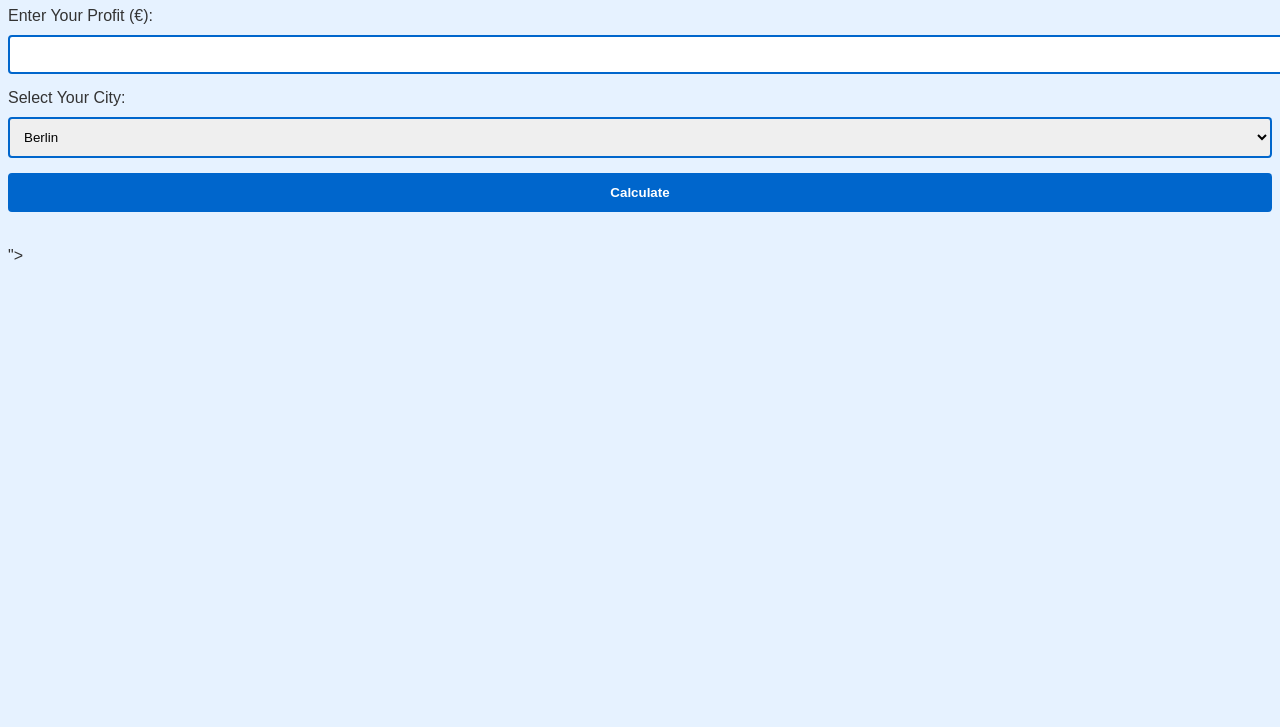
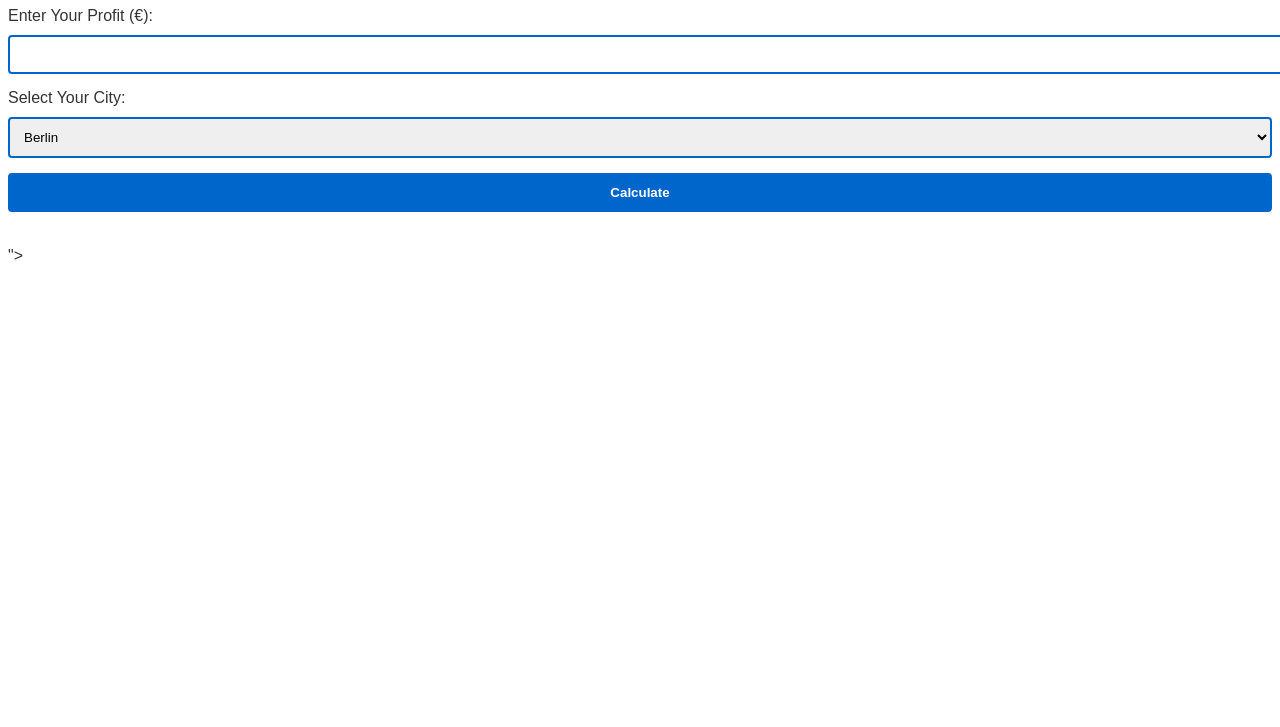
Before and after one commit to heyaytac/taxtrade, a plain HTML site: page index.html in a window 1280 px wide. Shown: the part 73-800 px from the top of the page. Drawn offline with Linux system fonts and the light colour scheme.

Commit message:
Update index.html

```diff
--- a/index.html
+++ b/index.html
@@ -5,7 +5,7 @@
     <style>
   body {
     font-family: Arial, sans-serif; /* Change this to match your website's font */
-    background-color: #E6F2FF;
+    background-color: #FFFFFF;
     color: #333333;
   }
 
```
